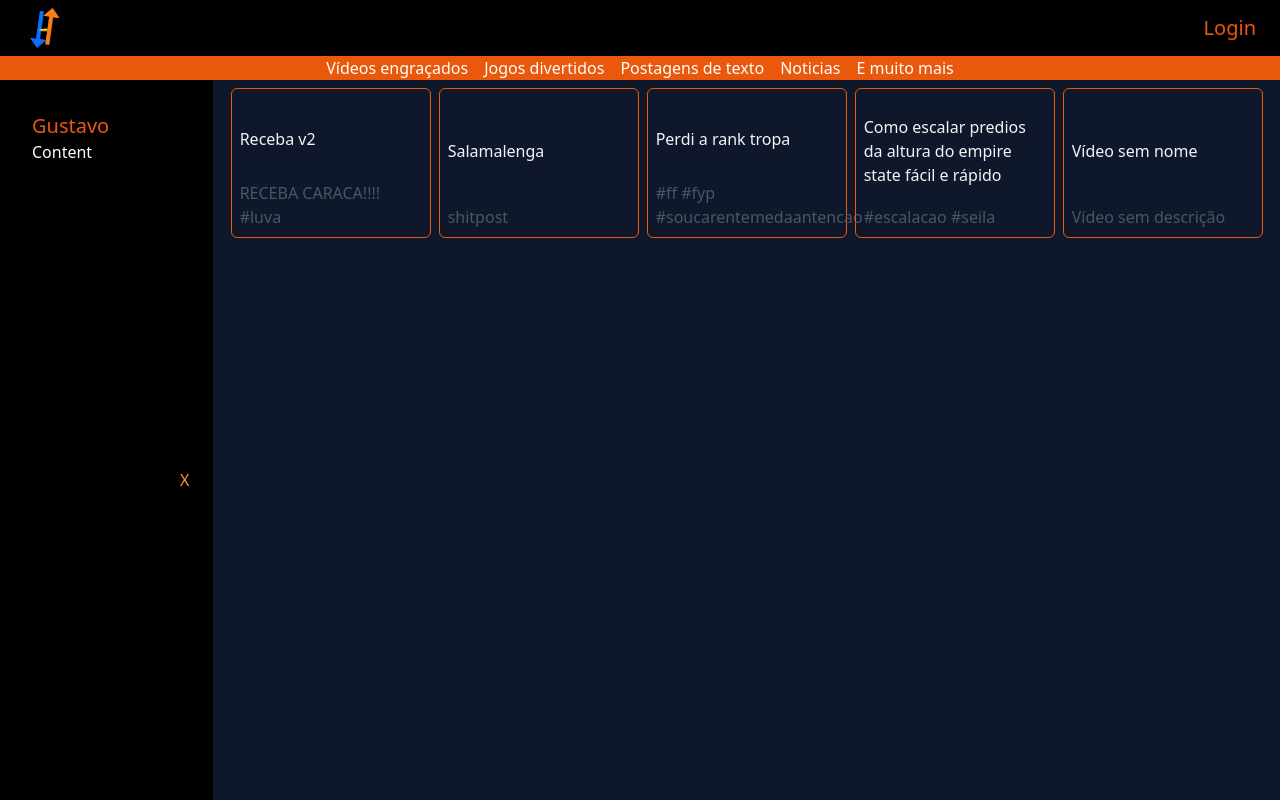
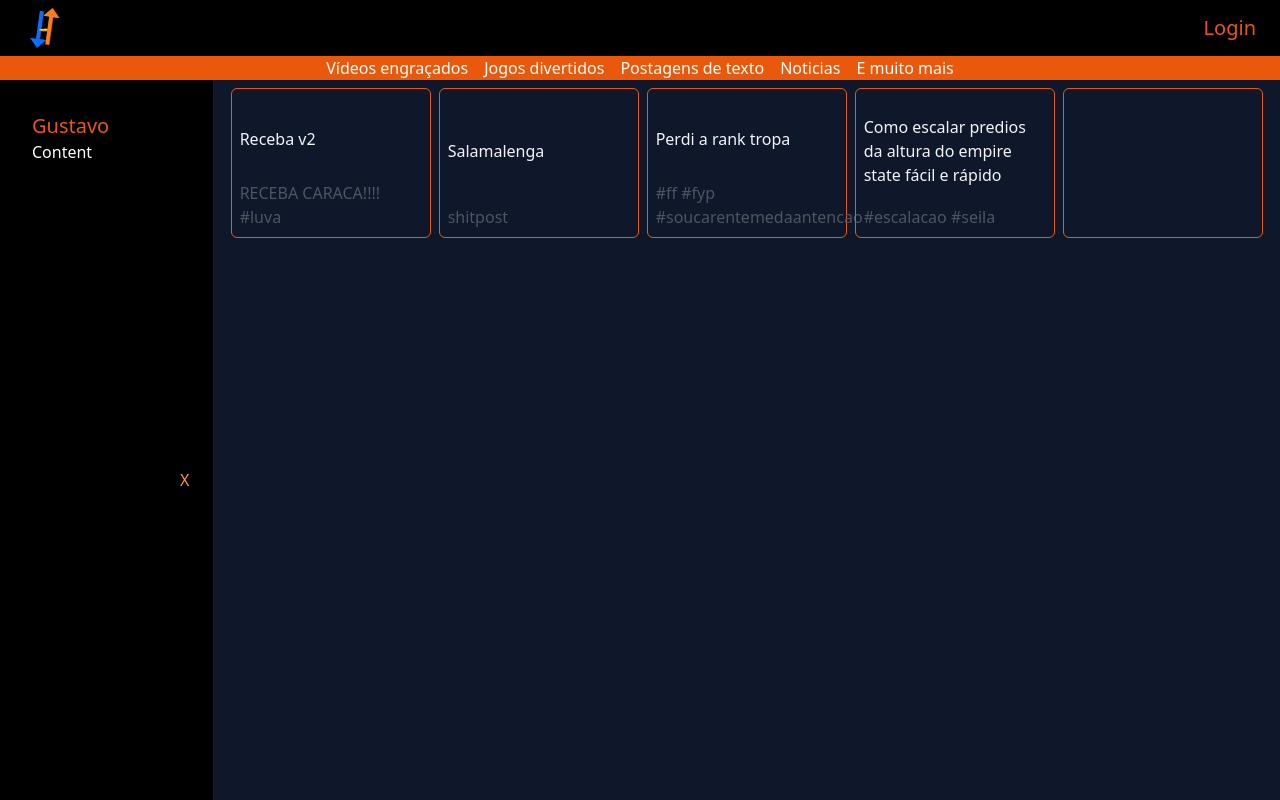
Before and after one commit to izitktj/Hyper, a Next.js app: page / in a window 1280 px wide. Built offline with nearby package versions, Linux system fonts and the light colour scheme.

Commit message:
Prevenção melhor

```diff
--- a/src/pages/index.tsx
+++ b/src/pages/index.tsx
@@ -27,7 +27,7 @@ export default function Home() {
           <Video nome={"Salamalenga"} descricao={"shitpost"}/>
           <Video nome={"Perdi a rank tropa"} descricao={"#ff #fyp #soucarentemedaantencao"}/>
           <Video nome={"Como escalar predios da altura do empire state fácil e rápido"} descricao={"#escalacao #seila"}/>
-          <Video/>
+          <Video nome="" descricao=""/>
         </div>
       </div>
     </main>
```
